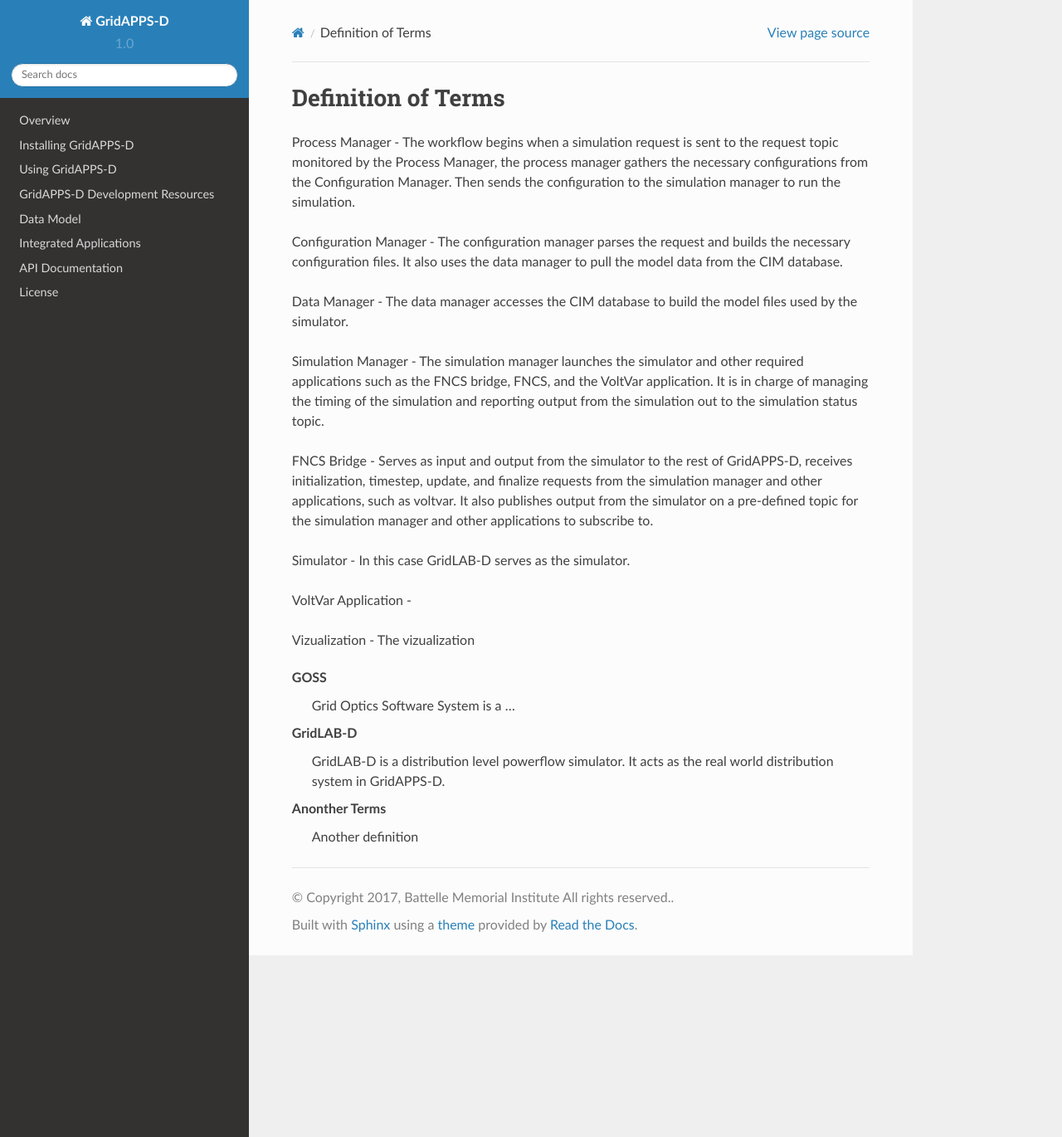
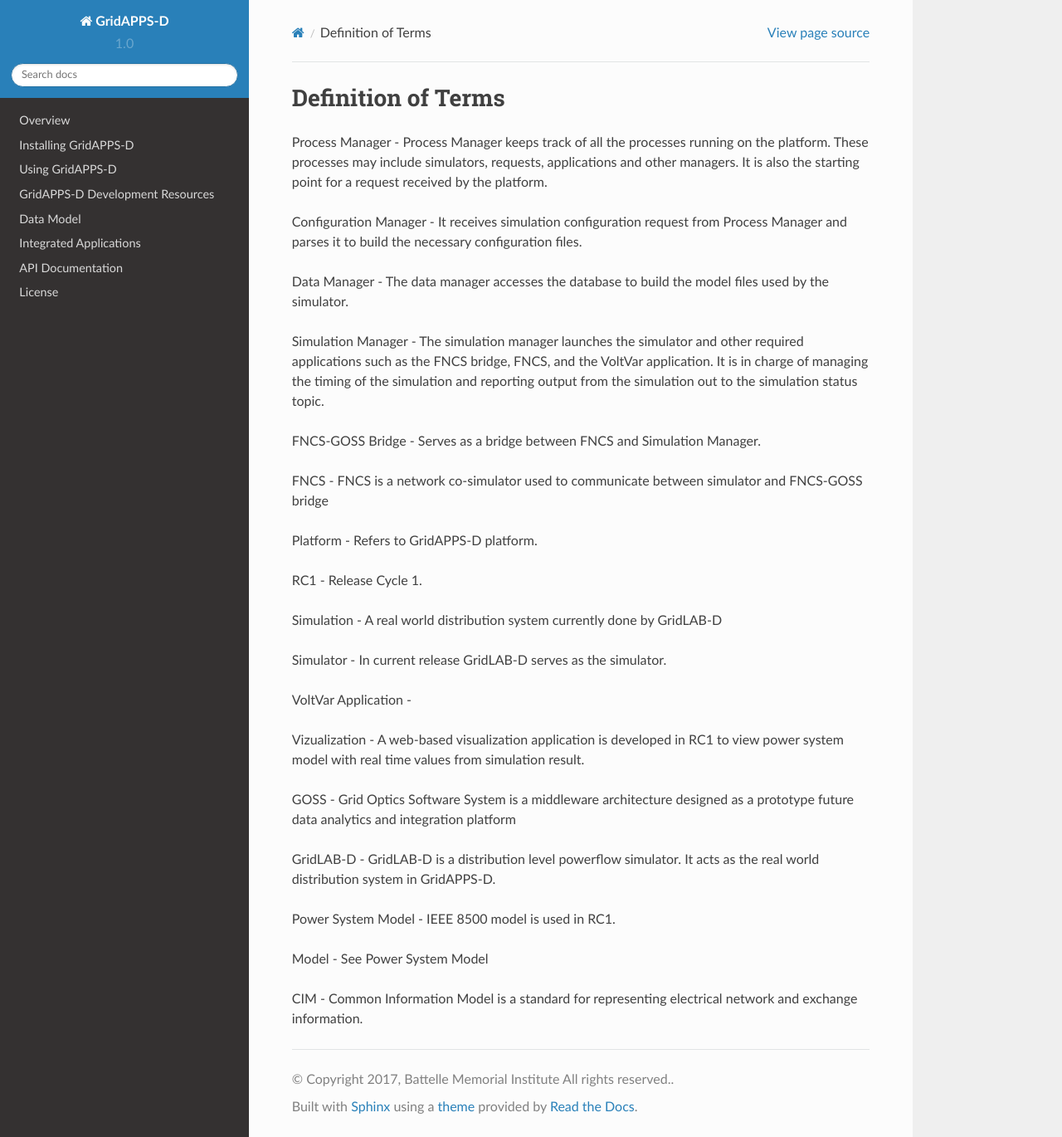
Before and after one commit to GRIDAPPSD/GOSS-GridAPPS-D, a Sphinx documentation site: the page built from docs/source/overview/definitions.rst, in a window 1280 px wide and 1370 px high. Shown: the whole window at 83% size. Built offline with Sphinx 7.4.7 and the Read the Docs theme 2.0.0, drawn with Linux system fonts in a browser that asks for light colours; pages that are not in the unit, such as notebooks, are missing from menus.

Commit message:
updated documentation

```diff
--- a/docs/source/developer_resources/index.rst
+++ b/docs/source/developer_resources/index.rst
@@ -4,6 +4,8 @@
 GridAPPS-D Development Resources
 ================================
 
+This section is useful for developers for understanding or changing platform's internal workings.
+For developing application for GridAPPS-D platform see :ref:`using` .
 
 Developing Applications using GridAPPS-D
 ----------------------------------------
@@ -20,7 +22,7 @@
 
 Messaging
 ---------
-Please see Run Configuration for more details.
+Please see :ref:`run_config` for more details.
 
 .. include:: messaging/FNCSBridge_Input.rst
 
--- a/docs/source/overview/definitions.rst
+++ b/docs/source/overview/definitions.rst
@@ -3,27 +3,36 @@
 Definition of Terms
 -------------------
 
-Process Manager - The workflow begins when a simulation request is sent to the request topic monitored by the Process Manager, the process manager gathers the necessary configurations from the Configuration Manager. Then sends the configuration to the simulation manager to run the simulation.
+Process Manager - Process Manager keeps track of all the processes running on the platform. These processes may include simulators, requests, applications and other managers. It is also the starting point for a request received by the platform.
 
-Configuration Manager - The configuration manager parses the request and builds the necessary configuration files. It also uses the data manager to pull the model data from the CIM database.
+Configuration Manager - It receives simulation configuration request from Process Manager and parses it to build the necessary configuration files.
 
-Data Manager - The data manager accesses the CIM database to build the model files used by the simulator.
+Data Manager - The data manager accesses the database to build the model files used by the simulator.
 
 Simulation Manager - The simulation manager launches the simulator and other required applications such as the FNCS bridge, FNCS, and the VoltVar application. It is in charge of managing the timing of the simulation and reporting output from the simulation out to the simulation status topic.
 
-FNCS Bridge - Serves as input and output from the simulator to the rest of GridAPPS-D, receives initialization, timestep, update, and finalize requests from the simulation manager and other applications, such as voltvar. It also publishes output from the simulator on a pre-defined topic for the simulation manager and other applications to subscribe to.
+FNCS-GOSS Bridge - Serves as a bridge between FNCS and Simulation Manager.
 
-Simulator - In this case GridLAB-D serves as the simulator.
+FNCS - FNCS is a network co-simulator used to communicate between simulator  and FNCS-GOSS bridge
+
+Platform - Refers to GridAPPS-D platform.
+
+RC1 - Release Cycle 1.
+
+Simulation - A real world distribution system currently done by GridLAB-D
+
+Simulator - In current release GridLAB-D serves as the simulator.
 
 VoltVar Application -
 
-Vizualization - The vizualization
+Vizualization - A web-based visualization application is developed in RC1 to view power system model with real time values from simulation result.
 
-GOSS
-	Grid Optics Software System is a ...
+GOSS - Grid Optics Software System is a middleware architecture designed as a prototype future data analytics and integration platform
 
-GridLAB-D
-	GridLAB-D is a distribution level powerflow simulator. It acts as the real world distribution system in GridAPPS-D.
+GridLAB-D - GridLAB-D is a distribution level powerflow simulator. It acts as the real world distribution system in GridAPPS-D.
 
-Anonther Terms
-	Another definition
+Power System Model - IEEE 8500 model is used in RC1.
+
+Model - See Power System Model
+
+CIM - Common Information Model is a standard for representing electrical network and exchange information.
--- a/docs/source/using_gridappsd/index.rst
+++ b/docs/source/using_gridappsd/index.rst
@@ -1,4 +1,4 @@
-.. using
+.. _using:
 
 
 Using GridAPPS-D
--- a/docs/source/using_gridappsd/run_configuration.rst
+++ b/docs/source/using_gridappsd/run_configuration.rst
@@ -1,2 +1,3 @@
+.. _run_config:
 
 .. include:: api_examples/simulation_request.rst
```
